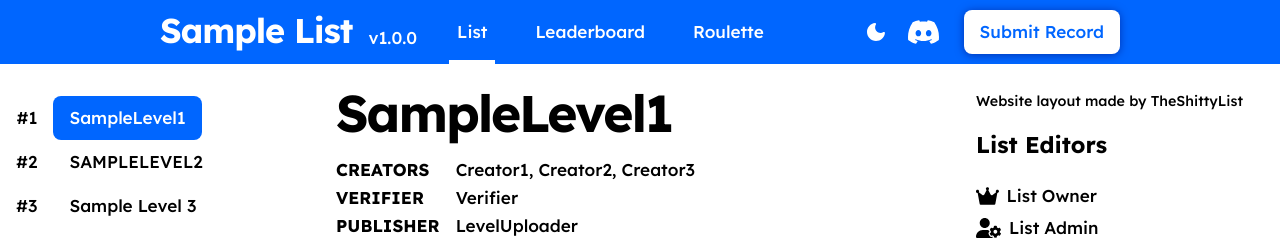
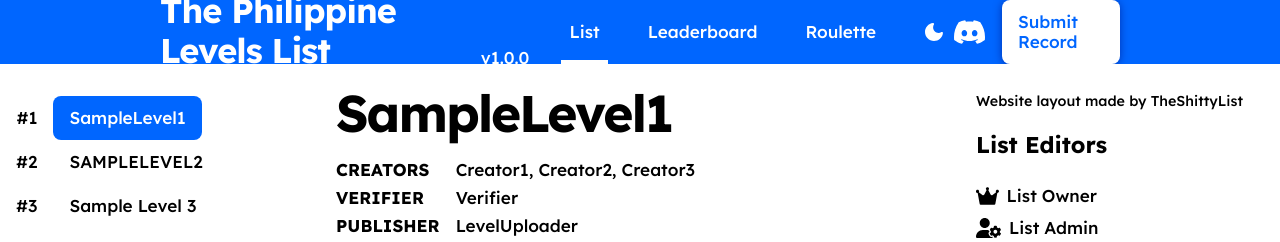
Before and after one commit to ibarrapaul322-hash/The-Philippine-Levels-List, a plain HTML site: page index.html in a window 1280 px wide. Shown: the top 242 px of the page. Drawn offline with nearby package versions, Linux system fonts and the light colour scheme.

Commit message:
Update index.html

```diff
--- a/index.html
+++ b/index.html
@@ -37,7 +37,7 @@
     <body id="app">
         <header :class="{ dark: store.dark }">
             <div class="logo">
-                <h2>Sample List</h2>
+                <h2>The Philippine Levels List</h2>
                 <p>v1.0.0</p>
             </div>
             <nav class="nav">
```
